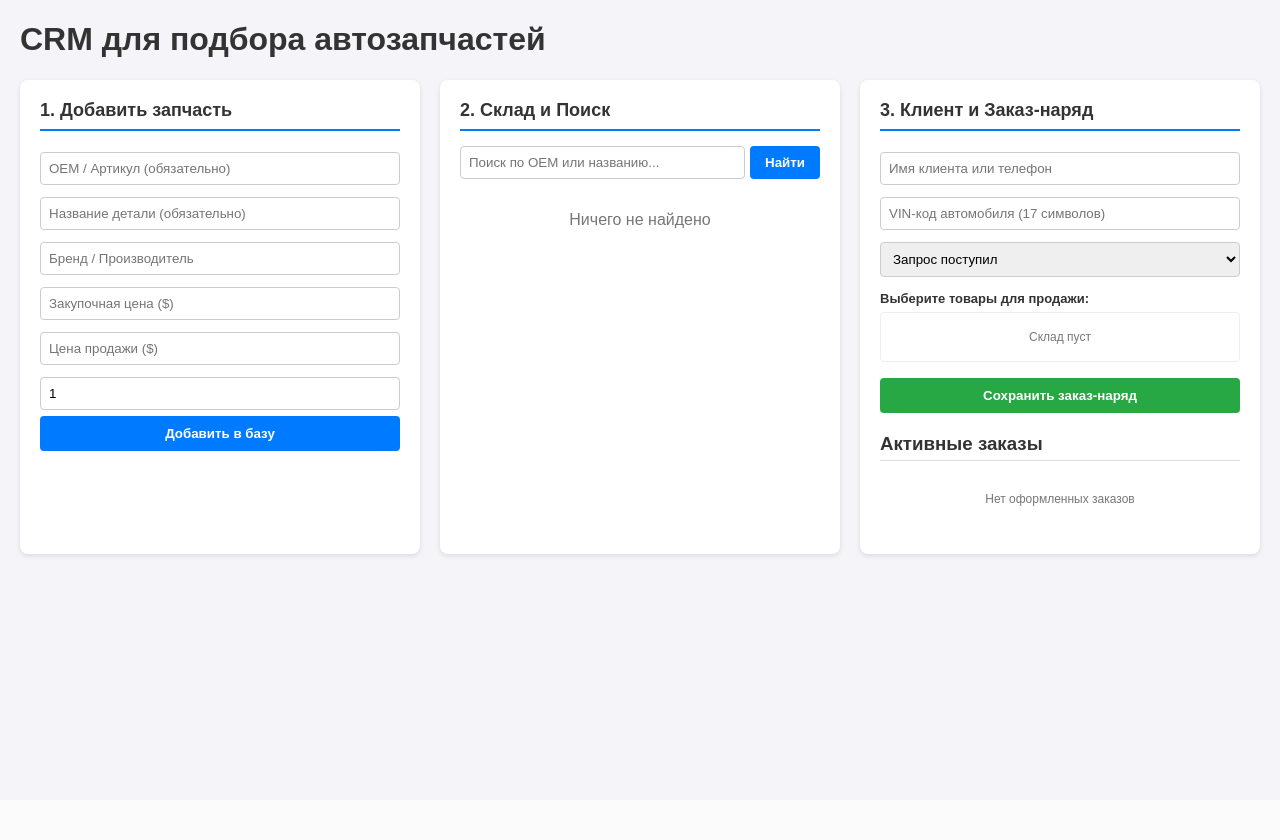
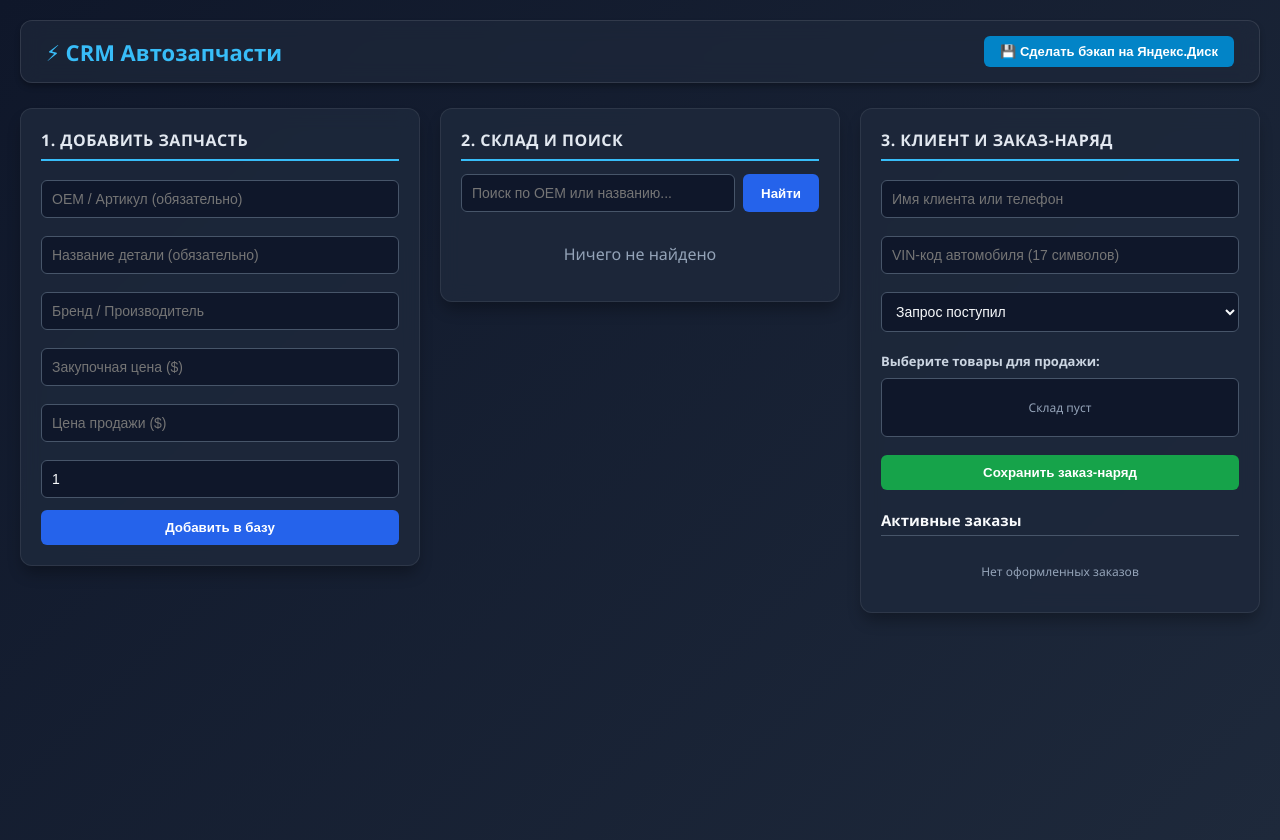
Before and after one commit to gogineoru-jpg/BYDHELP_ZAP, a Flask app: page / in a window 1280 px wide. Before the commit the page ends 558 px from the top, so only its background shows below. Run offline with Flask 3, Linux system fonts and the light colour scheme.

Commit message:
Update index.html

```diff
--- a/templates/index.html
+++ b/templates/index.html
@@ -4,30 +4,107 @@
     <meta charset="UTF-8">
     <title>CRM Автозапчасти</title>
     <style>
-        body { font-family: Arial, sans-serif; margin: 20px; background: #f4f4f9; color: #333; }
-        .container { display: flex; gap: 20px; flex-wrap: wrap; }
-        .block { background: white; padding: 20px; border-radius: 8px; flex: 1; min-width: 320px; box-shadow: 0 2px 5px rgba(0,0,0,0.1); }
-        h2 { font-size: 18px; border-bottom: 2px solid #007bff; padding-bottom: 8px; margin-top: 0; }
-        input, select { width: 100%; padding: 8px; margin: 6px 0; box-sizing: border-box; border: 1px solid #ccc; border-radius: 4px; }
-        button { background: #007bff; color: white; border: none; padding: 10px; width: 100%; cursor: pointer; border-radius: 4px; font-weight: bold; }
-        button:hover { background: #0056b3; }
-        ul { padding-left: 0; list-style: none; max-height: 350px; overflow-y: auto; }
-        li { background: #f9f9f9; margin-bottom: 12px; padding: 10px; border-radius: 6px; border-left: 4px solid #007bff; font-size: 13px; }
-        .search-box { display: flex; gap: 5px; margin-bottom: 10px; }
+        body {
+            font-family: 'Segoe UI', Tahoma, Geneva, Verdana, sans-serif;
+            margin: 0;
+            padding: 20px;
+            background: linear-gradient(135deg, #0f172a 0%, #1e293b 100%);
+            color: #f8fafc;
+            min-height: 100vh;
+        }
+        header {
+            display: flex;
+            justify-content: space-between;
+            align-items: center;
+            background: rgba(30, 41, 59, 0.7);
+            backdrop-filter: blur(10px);
+            padding: 15px 25px;
+            border-radius: 12px;
+            margin-bottom: 25px;
+            border: 1px solid rgba(255, 255, 255, 0.1);
+            box-shadow: 0 4px 6px -1px rgba(0, 0, 0, 0.3);
+        }
+        h1 { margin: 0; font-size: 22px; color: #38bdf8; font-weight: 600; }
+        .backup-btn {
+            background: #0284c7;
+            color: white;
+            border: none;
+            padding: 8px 16px;
+            border-radius: 6px;
+            cursor: pointer;
+            font-weight: 600;
+            font-size: 13px;
+            transition: background 0.2s;
+        }
+        .backup-btn:hover { background: #0369a1; }
+        .container { display: flex; gap: 20px; flex-wrap: wrap; align-items: flex-start; }
+        .block {
+            background: rgba(30, 41, 59, 0.85);
+            backdrop-filter: blur(10px);
+            padding: 20px;
+            border-radius: 12px;
+            flex: 1;
+            min-width: 320px;
+            border: 1px solid rgba(255, 255, 255, 0.08);
+            box-shadow: 0 10px 15px -3px rgba(0, 0, 0, 0.3);
+        }
+        h2 { font-size: 16px; color: #e2e8f0; border-bottom: 2px solid #38bdf8; padding-bottom: 8px; margin-top: 0; text-transform: uppercase; letter-spacing: 0.5px; }
+        input, select {
+            width: 100%;
+            padding: 10px;
+            margin: 6px 0 12px 0;
+            box-sizing: border-box;
+            background: #0f172a;
+            border: 1px solid #475569;
+            color: #f8fafc;
+            border-radius: 6px;
+            font-size: 14px;
+        }
+        input:focus, select:focus { border-color: #38bdf8; outline: none; }
+        button {
+            background: #2563eb;
+            color: white;
+            border: none;
+            padding: 10px;
+            width: 100%;
+            cursor: pointer;
+            border-radius: 6px;
+            font-weight: 600;
+            transition: background 0.2s;
+        }
+        button:hover { background: #1d4ed8; }
+        ul { padding-left: 0; list-style: none; max-height: 420px; overflow-y: auto; margin: 0; }
+        li {
+            background: rgba(15, 23, 42, 0.6);
+            margin-bottom: 10px;
+            padding: 12px;
+            border-radius: 8px;
+            border-left: 4px solid #38bdf8;
+            font-size: 13px;
+            border: 1px solid rgba(255, 255, 255, 0.05);
+        }
+        .search-box { display: flex; gap: 8px; margin-bottom: 15px; }
         .search-box input { margin: 0; }
-        .search-box button { width: auto; padding: 0 15px; }
-        .product-actions { margin-top: 8px; padding-top: 8px; border-top: 1px dashed #ddd; display: flex; gap: 5px; align-items: center; flex-wrap: wrap; }
+        .search-box button { width: auto; padding: 0 18px; }
+        .product-actions { margin-top: 10px; padding-top: 10px; border-top: 1px dashed #475569; display: flex; gap: 5px; align-items: center; flex-wrap: wrap; }
         .product-actions form { display: flex; gap: 4px; width: 100%; align-items: center; }
-        .product-actions input { width: 70px; padding: 4px; margin: 0; font-size: 12px; }
-        .btn-small { padding: 5px 10px; font-size: 12px; width: auto; background: #28a745; }
-        .btn-danger { background: #dc3545; }
-        .btn-danger:hover { background: #c82333; }
-        .order-products-box { max-height: 150px; overflow-y: auto; border: 1px solid #eee; padding: 5px; margin: 6px 0; background: #fff; border-radius: 4px; }
-        .order-card { background: #fff8dc; border-left: 4px solid #ffc107; padding: 10px; margin-bottom: 10px; border-radius: 6px; font-size: 13px; }
+        .product-actions input { width: 75px; padding: 5px; margin: 0; font-size: 12px; height: 30px; }
+        .btn-small { padding: 5px 10px; font-size: 12px; width: auto; background: #16a34a; }
+        .btn-small:hover { background: #15803d; }
+        .btn-danger { background: #dc2626; }
+        .btn-danger:hover { background: #b91c1c; }
+        .order-products-box { max-height: 160px; overflow-y: auto; border: 1px solid #475569; padding: 8px; margin: 8px 0; background: #0f172a; border-radius: 6px; }
+        .order-card { background: rgba(15, 23, 42, 0.8); border-left: 4px solid #f59e0b; padding: 12px; margin-bottom: 12px; border-radius: 8px; font-size: 13px; }
     </style>
 </head>
 <body>
-    <h1>CRM для подбора автозапчастей</h1>
+    <header>
+        <h1>⚡ CRM Автозапчасти</h1>
+        <form action="/manual_backup" method="POST" style="margin: 0; width: auto;">
+            <button type="submit" class="backup-btn">💾 Сделать бэкап на Яндекс.Диск</button>
+        </form>
+    </header>
+
     <div class="container">
 
         <!-- Блок 1: Добавление товара на склад -->
@@ -55,12 +132,12 @@
                 {% for p in products %}
                 <li>
                     <strong>{{ p.oem }}</strong> — {{ p.name }} (<i>{{ p.brand }}</i>)<br>
-                    Цена: <b>${{ p.sell_price }}</b> | Остаток: <b>{{ p.stock }} шт.</b>
+                    Цена: <b style="color: #38bdf8;">${{ p.sell_price }}</b> | Остаток: <b>{{ p.stock }} шт.</b>
 
                     <div class="product-actions">
                         <form action="/edit_product/{{ p.id }}" method="POST">
                             <input type="text" name="name" value="{{ p.name }}" title="Название" style="width: 110px;">
-                            <input type="number" step="0.01" name="sell_price" value="{{ p.sell_price }}" title="Цена ($)" style="width: 60px;">
+                            <input type="number" step="0.01" name="sell_price" value="{{ p.sell_price }}" title="Цена ($)" style="width: 65px;">
                             <input type="number" name="stock" value="{{ p.stock }}" title="Количество" style="width: 50px;">
                             <button type="submit" class="btn-small">ОК</button>
                         </form>
@@ -70,7 +147,7 @@
                     </div>
                 </li>
                 {% else %}
-                <p style="color: #777; text-align: center;">Ничего не найдено</p>
+                <p style="color: #94a3b8; text-align: center;">Ничего не найдено</p>
                 {% endfor %}
             </ul>
         </div>
@@ -89,43 +166,43 @@
                     <option>Выдано со склада</option>
                 </select>
 
-                <p style="margin: 8px 0 4px; font-weight: bold; font-size: 13px;">Выберите товары для продажи:</p>
+                <p style="margin: 8px 0 4px; font-weight: 600; font-size: 13px; color: #cbd5e1;">Выберите товары для продажи:</p>
                 <div class="order-products-box">
                     {% for p in products %}
-                    <div style="display: flex; align-items: center; justify-content: space-between; margin-bottom: 5px; border-bottom: 1px solid #f1f1f1; padding-bottom: 4px;">
-                        <label style="font-size: 12px; display: flex; align-items: center; gap: 5px; flex: 1;">
-                            <input type="checkbox" name="product_ids" value="{{ p.id }}">
-                            {{ p.oem }} - {{ p.name }} (${{ p.sell_price }})
+                    <div style="display: flex; align-items: center; justify-content: space-between; margin-bottom: 6px; border-bottom: 1px solid #1e293b; padding-bottom: 4px;">
+                        <label style="font-size: 12px; display: flex; align-items: center; gap: 6px; flex: 1; cursor: pointer;">
+                            <input type="checkbox" name="product_ids" value="{{ p.id }}" style="width: auto; margin: 0;">
+                            {{ p.oem }} — {{ p.name }} (<span style="color: #38bdf8;">${{ p.sell_price }}</span>)
                         </label>
-                        <input type="number" name="quantities" value="1" min="1" style="width: 50px; padding: 2px; font-size: 12px; margin: 0;" placeholder="Кол-во">
+                        <input type="number" name="quantities" value="1" min="1" style="width: 50px; padding: 3px; font-size: 12px; margin: 0; height: 26px;" placeholder="Кол">
                     </div>
                     {% else %}
-                    <p style="font-size: 12px; color: #777; text-align: center;">Склад пуст</p>
+                    <p style="font-size: 12px; color: #94a3b8; text-align: center;">Склад пуст</p>
                     {% endfor %}
                 </div>
 
-                <button type="submit" style="background: #28a745; margin-top: 10px;">Сохранить заказ-наряд</button>
+                <button type="submit" style="background: #16a34a; margin-top: 10px;">Сохранить заказ-наряд</button>
             </form>
 
-            <h3 style="margin-top: 20px; border-bottom: 1px solid #ddd; padding-bottom: 5px;">Активные заказы</h3>
+            <h3 style="margin-top: 20px; border-bottom: 1px solid #475569; padding-bottom: 5px; font-size: 15px;">Активные заказы</h3>
             <ul style="max-height: 250px; overflow-y: auto;">
                 {% for o in orders %}
                 <li class="order-card">
                     <strong>Клиент: {{ o.client_name }}</strong><br>
-                    VIN: {{ o.vin or 'не указан' }} | Статус: <b>{{ o.status }}</b><br>
-                    <strong>Состав заказа:</strong>
+                    VIN: {{ o.vin or 'не указан' }} | Статус: <b style="color: #f59e0b;">{{ o.status }}</b><br>
+                    <strong style="color: #cbd5e1;">Состав заказа:</strong>
                     <ul style="margin: 4px 0; padding-left: 15px; list-style: disc;">
                         {% for item in o.items %}
-                        <li>{{ item.product_name }} (OEM: {{ item.oem }}) — {{ item.quantity }} шт. × ${{ item.price }} = <b>${{ item.quantity * item.price }}</b></li>
+                        <li>{{ item.product_name }} (OEM: {{ item.oem }}) — {{ item.quantity }} шт. × ${{ item.price }} = <b style="color: #38bdf8;">${{ item.quantity * item.price }}</b></li>
                         {% endfor %}
                     </ul>
-                    <b>Итого сумма: ${{ o.total_price }}</b>
-                    <form action="/delete_order/{{ o.id }}" method="POST" style="margin-top: 5px;">
-                        <button type="submit" class="btn-small btn-danger" style="padding: 2px 6px; font-size: 11px;" onclick="return confirm('Удалить этот заказ?');">Удалить заказ</button>
+                    Итого сумма: <b style="color: #38bdf8; font-size: 14px;">${{ o.total_price }}</b>
+                    <form action="/delete_order/{{ o.id }}" method="POST" style="margin-top: 8px;">
+                        <button type="submit" class="btn-small btn-danger" style="padding: 3px 8px; font-size: 11px;" onclick="return confirm('Удалить этот заказ?');">Удалить заказ</button>
                     </form>
                 </li>
                 {% else %}
-                <p style="color: #777; text-align: center; font-size: 12px;">Нет оформленных заказов</p>
+                <p style="color: #94a3b8; text-align: center; font-size: 12px;">Нет оформленных заказов</p>
                 {% endfor %}
             </ul>
         </div>
```
